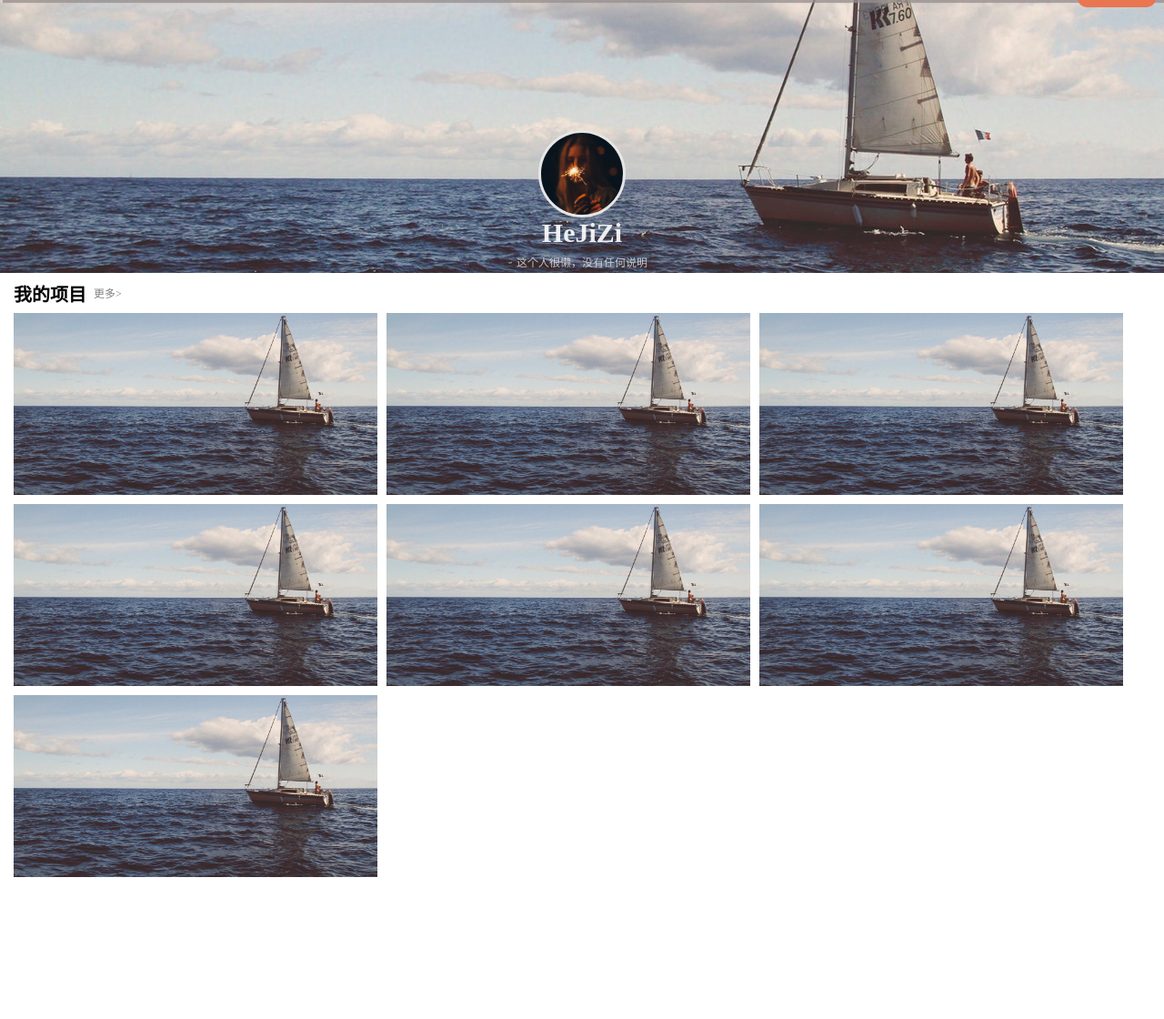
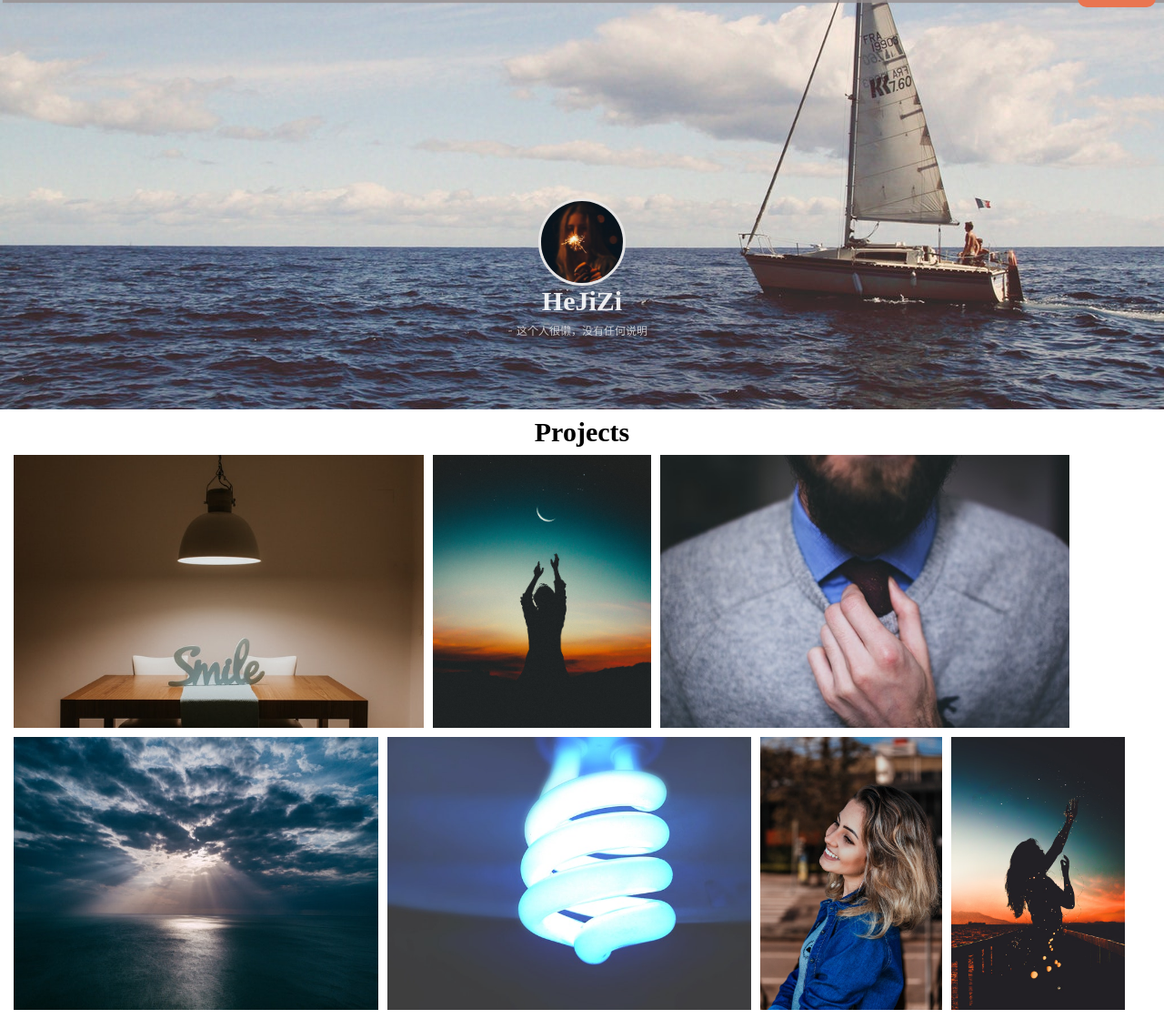
Before and after one commit to HeJiZi/ModelWatch, a Java web app: page /html/presonalZone.html in a window 1280 px wide. Shown: the part 40-1160 px from the top of the page at 91% size. Before the commit the page ends 1004 px from the top, so only its background shows below. Run offline with Tomcat 11, a stand-in JSP engine, Linux system fonts and the light colour scheme.

Commit message:
完成了组件

```diff
--- a/src/main/webapp/html/presonalZone.html
+++ b/src/main/webapp/html/presonalZone.html
@@ -29,9 +29,9 @@
             <article class="preview">
                 <div class="pv_wrapper">
                     <section id="projects">
-                        <mw-title title="我的项目" url=""></mw-title>
+                        <mw-title title="Projects" url=""></mw-title>
                         <div class="pj-box" >
-                                <mw-photo  v-for="project in projects" :name="project.name" :time="project.time" :url="project.preview_url" height="200px"></mw-photo>
+                                <mw-photo  v-for="project in projects" :name="project.name" :time="project.time" :img_url="project.preview_url" height="300px" redirect="../html/test.html"></mw-photo>
                         </div>
                     </section>
                     <section id="subscribes">
--- a/src/main/webapp/resources/css/main.css
+++ b/src/main/webapp/resources/css/main.css
@@ -30,12 +30,12 @@
      display: flex;
      justify-content: center;
      flex-flow: row wrap;
-     height: 20em;
-     background-image: url("../images/pexels-photo-382167.jpeg");
-     background-position-y: -10em;
+     height: 30em;
+     background-image: url("../images/person_cover.jpeg");
+     background-position-y: -5em;
  }
     .cover .wrapper{
-        margin-top:9.5em;
+        margin-top:14.5em;
         width: 10em;
         text-align: center;
     }
@@ -66,14 +66,18 @@
         }
 .preview{
     background: white;
+
 }
 .pv_wrapper{
-    margin-left: 1em;
+ font-family: 'Times New Roman', Times, serif;
+ text-decoration: none;
+ color: black;
 }
 .pj-box{
     width: 100%;
     display: flex;
     flex-flow: row wrap;
-    max-height: 50em;
-    transition: transform ease 1s;
+    margin-left: 1em;
+    max-height: 930px;
+    overflow: hidden;
 }
--- a/src/main/webapp/resources/js/personalZone.js
+++ b/src/main/webapp/resources/js/personalZone.js
@@ -2,13 +2,13 @@
     el:"#projects",
     data:{
         projects:[
-            {name:'原生体',time:'2018-05-06',preview_url:'../resources/images/pexels-photo-382167.jpeg'},
-            {name:'原生体',time:'2018-05-06',preview_url:'../resources/images/pexels-photo-382167.jpeg'},
-            {name:'原生体',time:'2018-05-06',preview_url:'../resources/images/pexels-photo-382167.jpeg'},
-            {name:'原生体',time:'2018-05-06',preview_url:'../resources/images/pexels-photo-382167.jpeg'},
-            {name:'原生体',time:'2018-05-06',preview_url:'../resources/images/pexels-photo-382167.jpeg'},
-            {name:'原生体',time:'2018-05-06',preview_url:'../resources/images/pexels-photo-382167.jpeg'},
-            {name:'原生体',time:'2018-05-06',preview_url:'../resources/images/pexels-photo-382167.jpeg'},
+            {name:'原生体',time:'2018-05-06',preview_url:'../resources/images/desk.jpeg'},
+            {name:'完美世界',time:'2018-05-06',preview_url:'../resources/images/star.jpg'},
+            {name:'原生体',time:'2018-05-06',preview_url:'../resources/images/1.jpeg'},
+            {name:'原生体',time:'2018-05-06',preview_url:'../resources/images/2.jpeg'},
+            {name:'原生体',time:'2018-05-06',preview_url:'../resources/images/3.jpeg'},
+            {name:'原生体',time:'2018-05-06',preview_url:'../resources/images/4.jpeg'},
+            {name:'原生体',time:'2018-05-06',preview_url:'../resources/images/5.jpeg'},
         ],
     }
 })
--- a/src/main/webapp/resources/js/watchUI.js
+++ b/src/main/webapp/resources/js/watchUI.js
@@ -99,39 +99,60 @@
     props: ['title', 'url'],
     data: function () {
         return {
-            color: "gray",
+            color: "black",
         }
     },
     template:
         `
-    <div style="height: 44px;display: flex;flex-flow: row wrap;align-items: center;">
-        <div style="font-size: 20px;font-weight: bold;font-family: fantasy;">{{title}}</div>
-        <a :href="url" :style="{color:color}" @mouseenter="color='black'" @mouseleave="color='gray'"
-        style="font-size: 12px;margin-left: 8px; text-decoration: none;"
-        >更多></a>
+    <div style="height: 50px;display: flex;flex-flow: row wrap;align-items: center;justify-content: center;">
+        <a :href="url" style="font-size: 30px;font-weight: bold;font-weight:bold;font-family: 'Times New Roman', Times, serif;
+        text-decoration: none;" @mouseenter="color='gray'" @mouseleave="color='black'" :style="{color: color}">
+            {{title}}
+        </a>
     </div>
     `
 })
 Vue.component('mw-photo', {
-    props: ['height','name','time','url'],
+    inheritAttrs: false,
+    props: ['height','name','time','img_url','redirect'],
     data: function () {
         return {
             transform: 'translateY(0px)',
-
+            aspect:0,
         }
     },
-
+    computed:{
+        width:function(){
+            return this.aspect*parseFloat(this.height);
+        }
+    },
+    methods:{
+        jump:function(){
+            var obj=this;
+            window.open(this.redirect);
+        }
+    },
+    created:function(){
+        var img=new Image();
+        var obj=this;
+        img.src=obj.img_url;
+        img.onload=function(){
+            obj.aspect=(img.width/img.height);
+        }
+    },
     template:
         `
-    <article style="margin-right: 10px;margin-bottom: 10px;width: 400px;overflow: hidden;cursor: pointer;"
-        @mouseenter="transform='translateY(-40px)'" @mouseleave="transform='translateY(0px)'" :style="{height:height}">
-        <img :height="height" width="400px" :src="url">
+    <article style="margin-right: 10px;margin-bottom: 10px;overflow: hidden;cursor: pointer;"
+        @mouseenter="transform='translateY(-40px)'" @mouseleave="transform='translateY(0px)'"
+        @click="jump" :style="{height:height}">
+        <img :height="height" :width="width" :src="img_url">
         <div :style="{transform: transform}" style="width: 100%;height: 35px;background: rgba(0, 0, 0, 0.253);color:white;
         position: relative;z-index: 1;display: flex;align-items: center;font-family: fantasy; transition: transform ease 0.5s;">
-            <span style="margin-left: 10px;color: white;">&nbsp&nbsp{{name}}</span>
-            <div style="position: relative;left: 56%;display: flex;align-items: center">
-            <div style="background-image: url(../resources/images/icons.png);background-position: -344px -409px;width: 16px;height: 14px;margin-right: 5px;margin-top: -3px;background-repeat: no-repeat"></div>
-            <div >{{time}} </div>
+            <span style="color: white; font-weight:bold;font-family:inherit; width:30%">&nbsp&nbsp{{name}}</span>
+            <div style="display: flex;align-items: center;width:70%;flex-direction: row-reverse;">
+                <div style="margin-right:10px">{{time}} </div>
+                <div style="background-image: url(../resources/images/icons.png);background-position: -344px -409px;background-repeat: no-repeat;
+                    height:100%;height:20px;width: 16px;"></div>
             </div>
         </div>
     </article>
```
Also changed, not shown: src/main/webapp/html/test.html (+12 -0 lines), src/main/webapp/resources/images/1.jpeg (added), src/main/webapp/resources/images/2.jpeg (added), src/main/webapp/resources/images/3.jpeg (added), src/main/webapp/resources/images/4.jpeg (added), src/main/webapp/resources/images/5.jpeg (added), src/main/webapp/resources/images/desk.jpeg (added), src/main/webapp/resources/images/person_cover.jpeg (renamed from src/main/webapp/resources/images/pexels-photo-382167.jpeg), src/main/webapp/resources/images/star.jpg (added).
